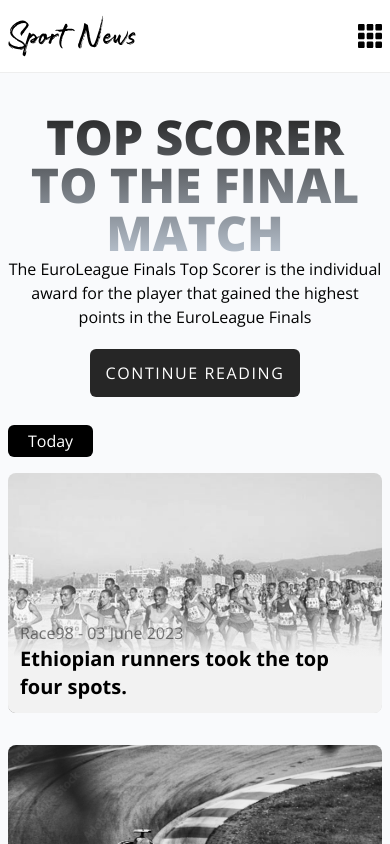
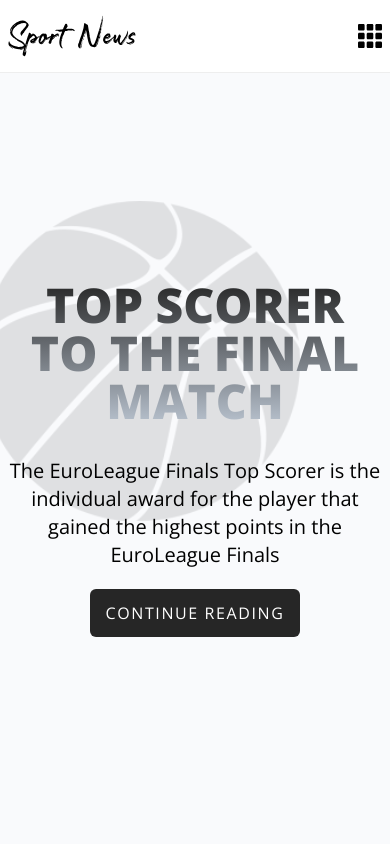
Before and after one commit to iabdwahab/sport-news, a React (Vite) app: page / in a window 390 px wide. Shown: the top 844 px of the page. Built offline with nearby package versions, Linux system fonts and the light colour scheme.

Commit message:
Enhance Main Design on Mobile.

```diff
--- a/src/components/main/Main.tsx
+++ b/src/components/main/Main.tsx
@@ -7,13 +7,13 @@
 function Main() {
   return (
     <main className="relative z-10">
-      <Container className="relative grid lg:grid-cols-mainSection gap-2 pt-10 pb-16">
-        <img src={basketball} alt="Basketball image" className="absolute -z-10 top-32 -left-5 opacity-10 w-80 max-md:hidden" />
-        <div className="relative">
+      <Container className="relative grid lg:grid-cols-mainSection gap-2 md:pt-10 pb-16">
+        <img src={basketball} alt="Basketball image" className="absolute -z-10 top-32 -left-5 opacity-10 w-80 max-md:hiden" />
+        <div className="relative max-lg:h-[calc(100vh-72px)] max-lg:grid max-lg:content-center max-lg:gap-8">
           <MainTitle />
-          <img src={heroPlayer} alt="Basketball Player" className="absolute top-0 right-0 max-lg:hidden" />
-          <div className="lg:absolute -bottom-10 right-0 lg:w-80 ml-auto lg:mr-20 max-lg:text-center">
-            <h4>The EuroLeague Finals Top Scorer is the individual award for the player that gained the highest points in the EuroLeague Finals</h4>
+          <img src={heroPlayer} alt="Basketball Player" className="absolute md:top-0 right-0 max-lg:hidden" />
+          <div className="lg:absolute -bottom-10 right-0 lg:w-80 lg:ml-auto lg:mr-20 max-lg:text-center">
+            <h4 className="max-lg:text-xl max-w-[400px] mx-auto">The EuroLeague Finals Top Scorer is the individual award for the player that gained the highest points in the EuroLeague Finals</h4>
             <a href="#" className="inline-block mt-5 uppercase bg-[#262626] text-white tracking-widest	 px-4 py-3 rounded-md">
               continue reading
             </a>
--- a/src/components/main/MainTitle.tsx
+++ b/src/components/main/MainTitle.tsx
@@ -1,4 +1,4 @@
 function MainTitle() {
-  return <h2 className="uppercase text-5xl md:text-8xl max-lg:text-center lg:max-w-[590px] font-black gradient-text flex-grow">top scorer to the final match</h2>;
+  return <h2 className="uppercase text-5xl sm:text-7xl md:text-8xl max-lg:text-center lg:max-w-[590px] font-black gradient-text flex-grow">top scorer to the final match</h2>;
 }
 export default MainTitle;
```
